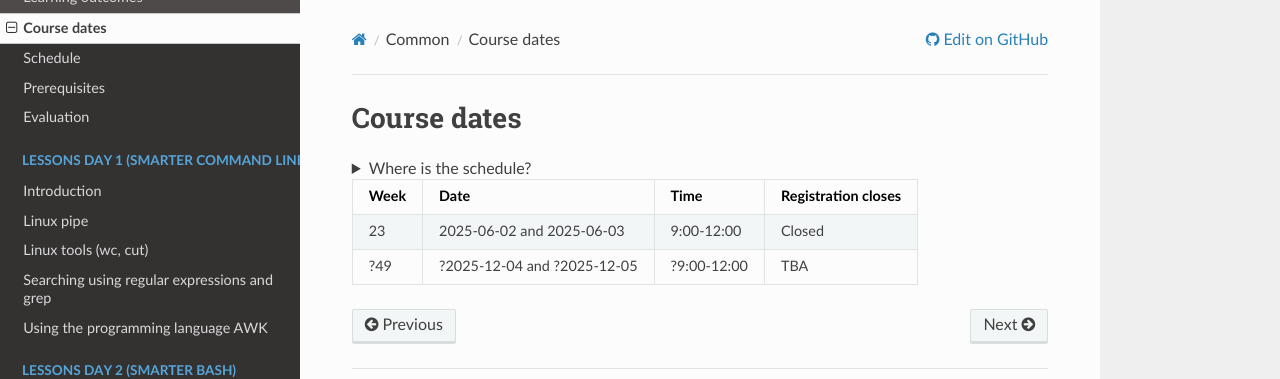
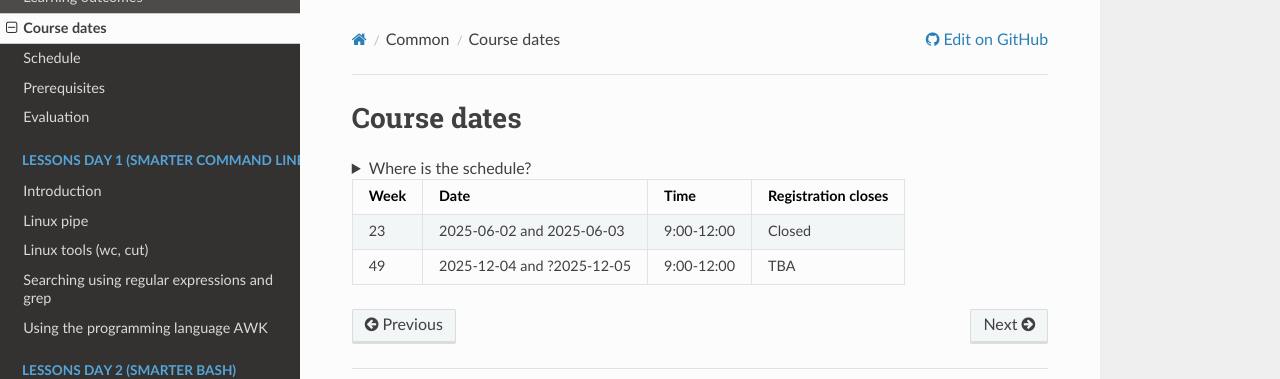
Before and after one commit to UPPMAX/linux-command-line-201, an MkDocs documentation site: the page built from docs/course_dates.md, in a window 1280 px wide. Shown: the top 379 px of the page. Built offline with MkDocs 1.6.1, drawn with Linux system fonts in a browser that asks for light colours; nearby versions of some CDN libraries.

```diff
--- a/docs/course_dates.md
+++ b/docs/course_dates.md
@@ -16,6 +16,6 @@ tags:
 Week|Date                       |Time       |Registration closes
 ----|---------------------------|-----------|-------------------
 23  |2025-06-02 and 2025-06-03  |9:00-12:00 |Closed
-?49 |?2025-12-04 and ?2025-12-05|?9:00-12:00|TBA
+49  |2025-12-04 and ?2025-12-05 |9:00-12:00 |TBA
 
 <!-- markdownlint-enable MD013 -->
```
